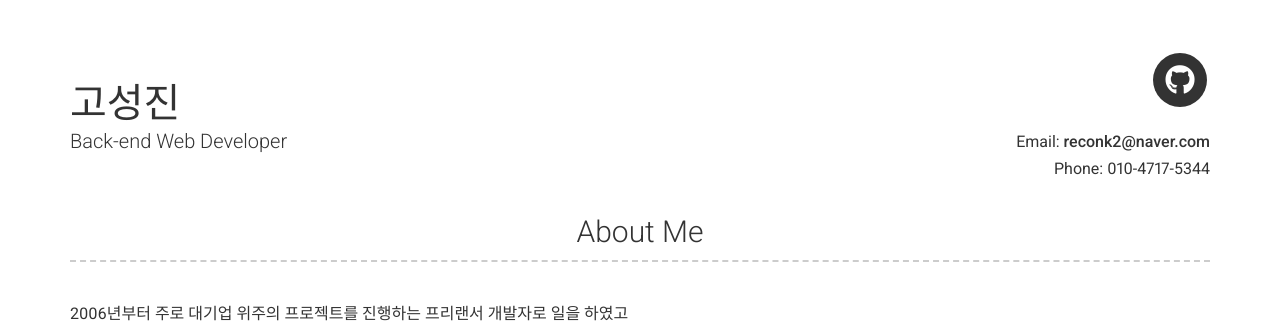
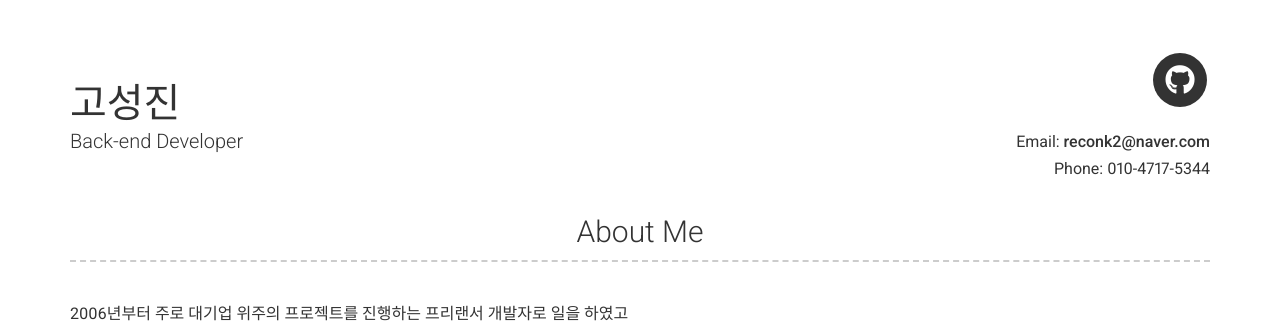
Before and after one commit to Sungjin79/Sungjin79.github.io, a Jekyll site: the page built from index.md, in a window 1280 px wide and 900 px high. Shown: the top 323 px of the window. Built offline with Jekyll 4.4.1, drawn with Linux system fonts in a browser that asks for light colours; nearby versions of some CDN libraries.

Commit message:
Update _config.yml

```diff
--- a/_config.yml
+++ b/_config.yml
@@ -7,7 +7,7 @@ version: 2
 
 # Personal info
 name: 고성진
-title: Back-end Web Developer
+title: Back-end Developer
 email: reconk2@naver.com
 # email_title: Email (Email title override)
 phone: 010-4717-5344
```
